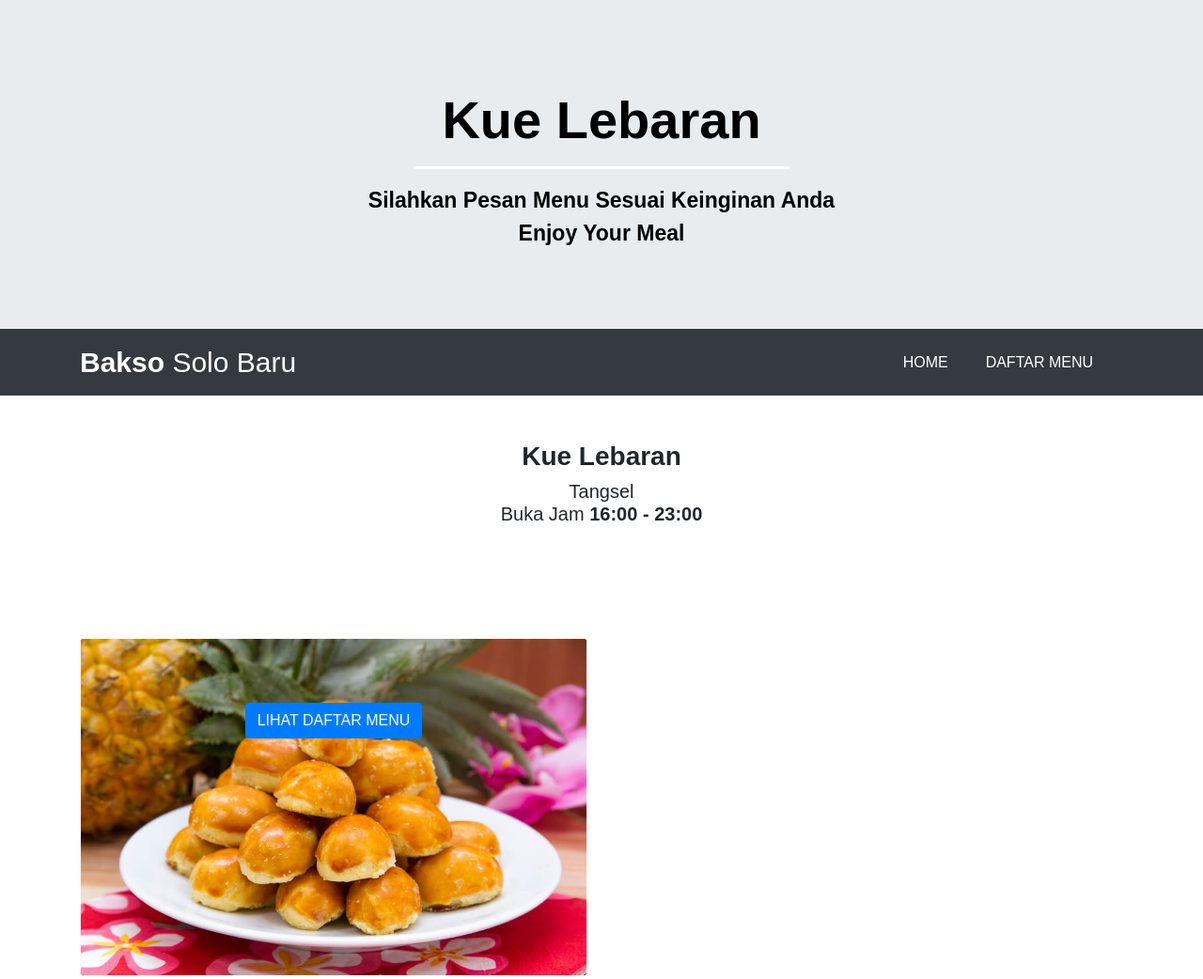
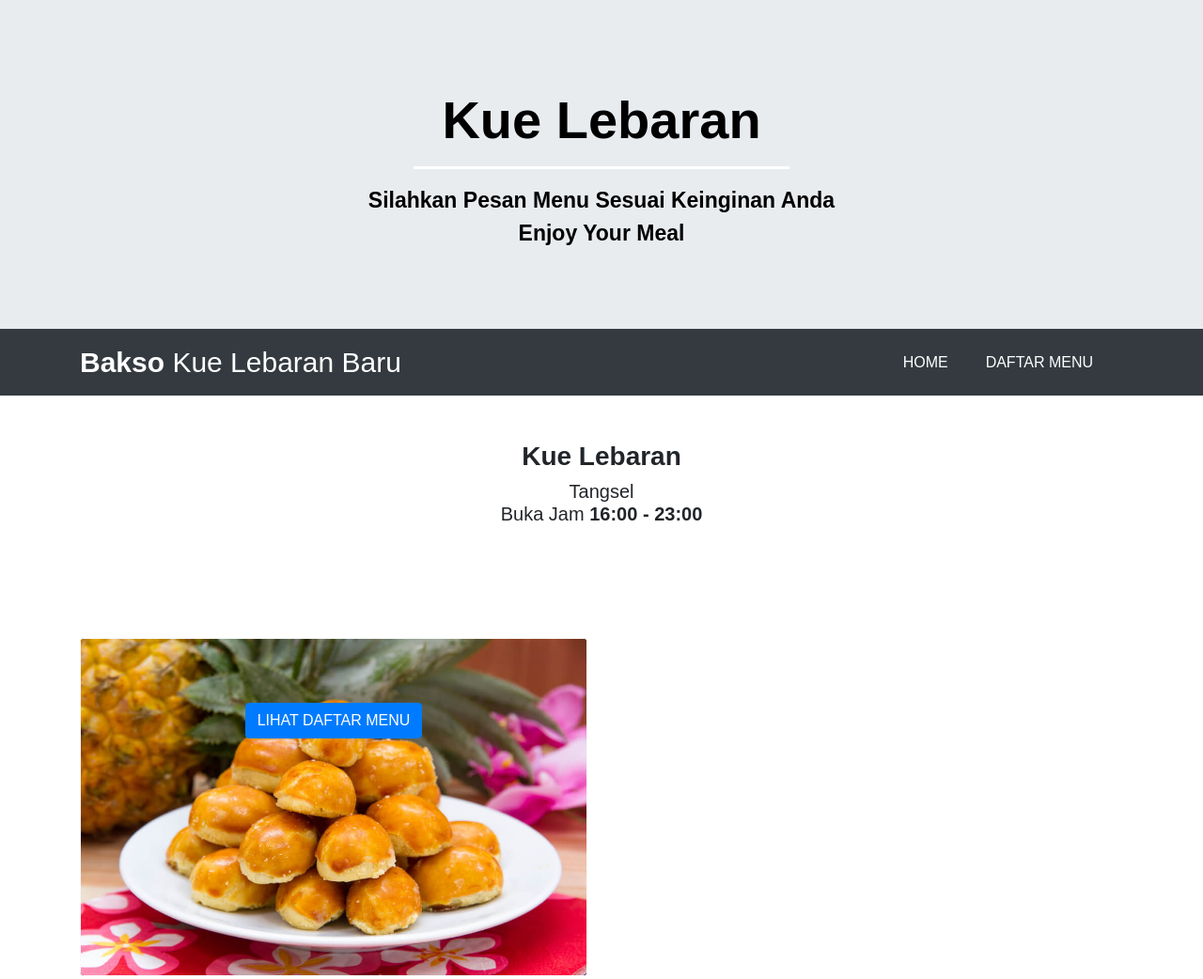
Before and after one commit to Alydn62/makanan, a plain HTML site: page index.html in a window 1280 px wide. Shown: the top 1042 px of the page at 94% size. Drawn offline with nearby package versions, Linux system fonts and the light colour scheme.

Commit message:
Update index.html

```diff
--- a/index.html
+++ b/index.html
@@ -29,7 +29,7 @@
   <!-- Navbar -->
       <nav class="navbar navbar-expand-lg  bg-dark">
         <div class="container">
-        <a class="navbar-brand text-white" href="index.html"><strong>Bakso</strong> Solo Baru</a>
+        <a class="navbar-brand text-white" href="index.html"><strong>Bakso</strong> Kue Lebaran Baru</a>
         <button class="navbar-toggler" type="button" data-toggle="collapse" data-target="#navbarNav" aria-controls="navbarNav" aria-expanded="false" aria-label="Toggle navigation">
           <span class="navbar-toggler-icon"></span>
         </button>
```
